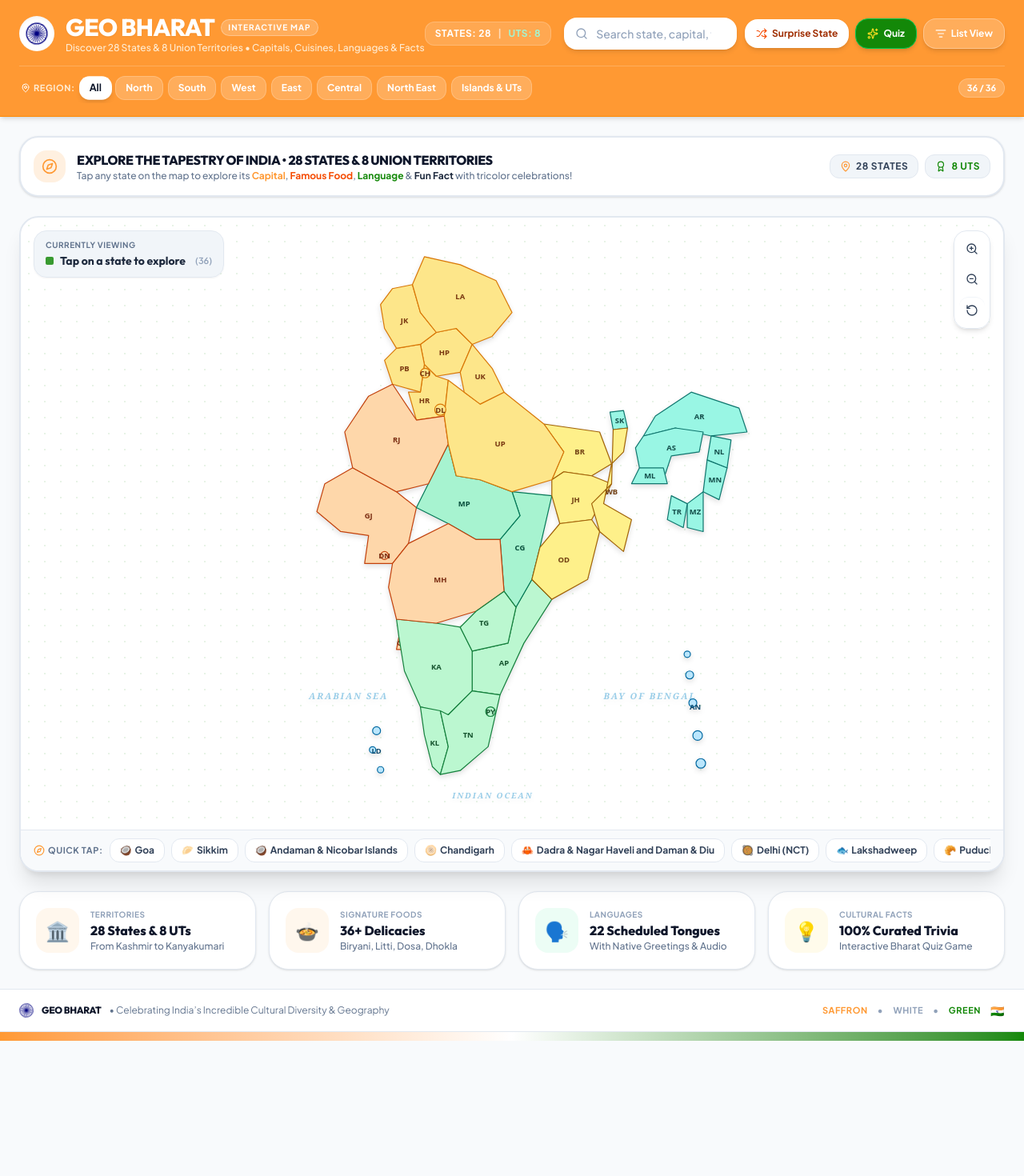
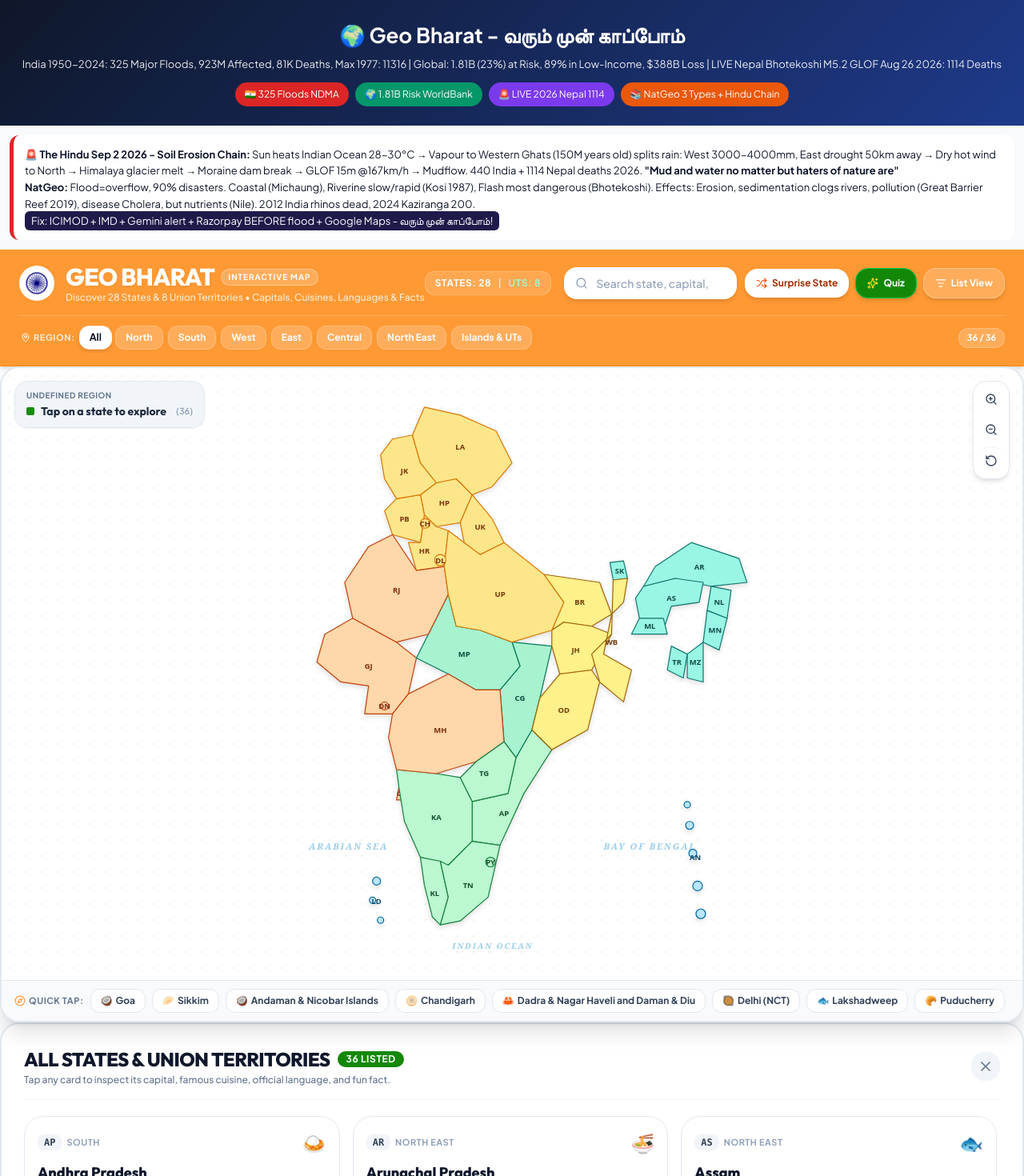
Before and after one commit to mahima-2423/geo-bharat, a React (Vite) app: page / in a window 1280 px wide. Shown: the top 1470 px of the page at 80% size. Before the commit the page ends 1301 px from the top, so only its background shows below. Built offline with nearby package versions, Linux system fonts and the light colour scheme.

Commit message:
Update App.tsx

```diff
--- a/src/App.tsx
+++ b/src/App.tsx
@@ -7,60 +7,20 @@
 import { StateGridDrawer } from './components/StateGridDrawer';
 import { QuizModal } from './components/QuizModal';
 import { triggerTricolorConfetti } from './utils/confetti';
-import { AshokaChakra, TricolorRibbon } from './components/TricolorDecorations';
-import { Sparkles, MapPin, Utensils, BookOpen, Compass, Award } from 'lucide-react';
 
 export default function App() {
   const [selectedState, setSelectedState] = useState<StateData | null>(null);
   const [selectedRegion, setSelectedRegion] = useState<Region>('All');
-  const [searchQuery, setSearchQuery] = useState<string>('');
-  const [isListOpen, setIsListOpen] = useState<boolean>(false);
-  const [isQuizOpen, setIsQuizOpen] = useState<boolean>(false);
+  const [searchQuery, setSearchQuery] = useState('');
+  const [isQuizOpen, setIsQuizOpen] = useState(false);
+  const [isListOpen, setIsListOpen] = useState(false);
 
-  // Filtered states based on region and search query
   const filteredStates = useMemo(() => {
-    return ALL_STATES_DATA.filter((state) => {
-      const matchesRegion =
-        selectedRegion === 'All' || state.region === selectedRegion;
-
-      const query = searchQuery.toLowerCase().trim();
-      if (!query) return matchesRegion;
-
-      const matchesSearch =
-        state.name.toLowerCase().includes(query) ||
-        state.capital.toLowerCase().includes(query) ||
-        state.famousFood.name.toLowerCase().includes(query) ||
-        state.primaryLanguage.toLowerCase().includes(query) ||
-        state.shortCode.toLowerCase().includes(query) ||
-        state.funFact.toLowerCase().includes(query);
-
-      return matchesRegion && matchesSearch;
-    });
+    let data = selectedRegion === 'All' ? ALL_STATES_DATA : ALL_STATES_DATA.filter(s => s.region === selectedRegion);
+    if (searchQuery) data = data.filter(s => s.name.toLowerCase().includes(searchQuery.toLowerCase()));
+    return data;
   }, [selectedRegion, searchQuery]);
 
-  // Handle selecting a state
-  const handleSelectState = (state: StateData) => {
-    setSelectedState(state);
-  };
-
-  // Next / Previous state navigation within the list
-  const handleSelectNextState = () => {
-    if (!selectedState) return;
-    const currentIndex = ALL_STATES_DATA.findIndex((s) => s.id === selectedState.id);
-    const nextIndex = (currentIndex + 1) % ALL_STATES_DATA.length;
-    setSelectedState(ALL_STATES_DATA[nextIndex]);
-    triggerTricolorConfetti(0.5, 0.4);
-  };
-
-  const handleSelectPrevState = () => {
-    if (!selectedState) return;
-    const currentIndex = ALL_STATES_DATA.findIndex((s) => s.id === selectedState.id);
-    const prevIndex = (currentIndex - 1 + ALL_STATES_DATA.length) % ALL_STATES_DATA.length;
-    setSelectedState(ALL_STATES_DATA[prevIndex]);
-    triggerTricolorConfetti(0.5, 0.4);
-  };
-
-  // Surprise / Random state picker
   const handleSurpriseMe = () => {
     const randomState = ALL_STATES_DATA[Math.floor(Math.random() * ALL_STATES_DATA.length)];
     setSelectedState(randomState);
@@ -68,8 +28,27 @@
   };
 
   return (
-    <div className="min-h-screen bg-slate-50 text-slate-900 flex flex-col font-['Plus_Jakarta_Sans',sans-serif]">
-      {/* App Header */}
+    <div className="min-h-screen bg-slate-50 text-slate-900 flex flex-col">
+
+      {/* === VARUM MUN KAAPOM - ELITE BANNER === */}
+      <div style={{background:'linear-gradient(135deg,#0f172a,#1e3a8a)',color:'white',padding:'24px 16px',textAlign:'center'}}>
+        <h1 style={{fontSize:'26px',fontWeight:800}}>🌍 Geo Bharat - வரும் முன் காப்போம்</h1>
+        <p style={{marginTop:'8px',fontSize:'13px',opacity:0.9}}>India 1950-2024: 325 Major Floods, 923M Affected, 81K Deaths, Max 1977: 11316 | Global: 1.81B (23%) at Risk, 89% in Low-Income, $388B Loss | LIVE Nepal Bhotekoshi M5.2 GLOF Aug 26 2026: 1114 Deaths</p>
+        <div style={{display:'flex',gap:'8px',justifyContent:'center',flexWrap:'wrap',marginTop:'12px'}}>
+          <span style={{background:'#dc2626',padding:'6px 12px',borderRadius:'20px',fontSize:'12px'}}>🇮🇳 325 Floods NDMA</span>
+          <span style={{background:'#059669',padding:'6px 12px',borderRadius:'20px',fontSize:'12px'}}>🌍 1.81B Risk WorldBank</span>
+          <span style={{background:'#7c3aed',padding:'6px 12px',borderRadius:'20px',fontSize:'12px'}}>🚨 LIVE 2026 Nepal 1114</span>
+          <span style={{background:'#ea580c',padding:'6px 12px',borderRadius:'20px',fontSize:'12px'}}>📚 NatGeo 3 Types + Hindu Chain</span>
+        </div>
+      </div>
+
+      <div style={{background:'white',margin:'12px',padding:'14px',borderRadius:'12px',borderLeft:'5px solid #dc2626',fontSize:'13px',lineHeight:'1.6'}}>
+        <b>🚨 The Hindu Sep 2 2026 - Soil Erosion Chain:</b> Sun heats Indian Ocean 28-30°C → Vapour to Western Ghats (150M years old) splits rain: West 3000-4000mm, East drought 50km away → Dry hot wind to North → Himalaya glacier melt → Moraine dam break → GLOF 15m @167km/h → Mudflow. 440 India + 1114 Nepal deaths 2026. <b>"Mud and water no matter but haters of nature are"</b> <br/>
+        <b>NatGeo:</b> Flood=overflow, 90% disasters. Coastal (Michaung), Riverine slow/rapid (Kosi 1987), Flash most dangerous (Bhotekoshi). Effects: Erosion, sedimentation clogs rivers, pollution (Great Barrier Reef 2019), disease Cholera, but nutrients (Nile). 2012 India rhinos dead, 2024 Kaziranga 200. <br/>
+        <span style={{background:'#1e1b4b',color:'white',padding:'4px 8px',borderRadius:'6px'}}>Fix: ICIMOD + IMD + Gemini alert + Razorpay BEFORE flood + Google Maps - வரும் முன் காப்போம்!</span>
+      </div>
+      {/* === END BANNER === */}
+
       <Header
         searchQuery={searchQuery}
         onSearchChange={setSearchQuery}
@@ -83,140 +62,13 @@
         filteredCount={filteredStates.length}
       />
 
-      {/* Main Content Area */}
-      <main className="flex-1 max-w-7xl w-full mx-auto px-4 sm:px-6 py-6 flex flex-col gap-6">
+      <div className="flex-1">
+        <IndiaMap states={filteredStates} onSelectState={setSelectedState} />
+      </div>
 
-        {/* Quick Informational Hero Pill (Clean & Polished) */}
-        <div className="flex flex-wrap items-center justify-between gap-3 bg-white p-4 rounded-3xl border-2 border-slate-200 shadow-sm">
-          <div className="flex items-center gap-3.5">
-            <div className="hidden sm:flex p-2.5 rounded-2xl bg-[#FF9933]/15 text-[#FF9933]">
-              <Compass className="w-5 h-5" />
-            </div>
-            <div>
-              <h2 className="text-base font-black text-slate-900 font-['Outfit'] uppercase tracking-tight">
-                Explore the Tapestry of India • 28 States & 8 Union Territories
-              </h2>
-              <p className="text-xs text-slate-500 font-medium">
-                Tap any state on the map to explore its <span className="font-bold text-[#FF9933]">Capital</span>, <span className="font-bold text-orange-600">Famous Food</span>, <span className="font-bold text-[#138808]">Language</span> & <span className="font-bold text-slate-800">Fun Fact</span> with tricolor celebrations!
-              </p>
-            </div>
-          </div>
-
-          <div className="flex items-center gap-2 text-xs font-black uppercase tracking-wider">
-            <div className="flex items-center gap-1.5 px-3 py-1.5 rounded-xl bg-slate-100 border border-slate-200 text-slate-700">
-              <MapPin className="w-3.5 h-3.5 text-[#FF9933]" />
-              <span>28 States</span>
-            </div>
-            <div className="flex items-center gap-1.5 px-3 py-1.5 rounded-xl bg-slate-100 border border-slate-200 text-[#138808]">
-              <Award className="w-3.5 h-3.5 text-[#138808]" />
-              <span>8 UTs</span>
-            </div>
-          </div>
-        </div>
-
-        {/* View Layout: Grid List or Interactive SVG Map */}
-        <div className="w-full flex-1">
-          {isListOpen ? (
-            <StateGridDrawer
-              states={filteredStates}
-              onSelectState={handleSelectState}
-              onClose={() => setIsListOpen(false)}
-            />
-          ) : (
-            <IndiaMap
-              states={filteredStates}
-              selectedStateId={selectedState?.id || null}
-              selectedRegion={selectedRegion}
-              onSelectState={handleSelectState}
-              searchQuery={searchQuery}
-            />
-          )}
-        </div>
-
-        {/* Informative Stats & Cultural Diversity Cards (Professional Polish) */}
-        <div className="grid grid-cols-1 sm:grid-cols-2 lg:grid-cols-4 gap-4">
-          <div className="p-5 rounded-3xl bg-white border border-slate-200 shadow-sm flex items-center gap-3.5 hover:border-slate-300 transition-colors">
-            <div className="p-3 rounded-2xl bg-orange-50 text-[#FF9933] text-2xl">
-              🏛️
-            </div>
-            <div>
-              <p className="text-[10px] font-black uppercase tracking-wider text-slate-400">Territories</p>
-              <p className="text-base font-black text-slate-900 font-['Outfit']">28 States & 8 UTs</p>
-              <p className="text-xs text-slate-500 font-medium">From Kashmir to Kanyakumari</p>
-            </div>
-          </div>
-
-          <div className="p-5 rounded-3xl bg-white border border-slate-200 shadow-sm flex items-center gap-3.5 hover:border-slate-300 transition-colors">
-            <div className="p-3 rounded-2xl bg-orange-50 text-[#FF9933] text-2xl">
-              🍲
-            </div>
-            <div>
-              <p className="text-[10px] font-black uppercase tracking-wider text-slate-400">Signature Foods</p>
-              <p className="text-base font-black text-slate-900 font-['Outfit']">36+ Delicacies</p>
-              <p className="text-xs text-slate-500 font-medium">Biryani, Litti, Dosa, Dhokla</p>
-            </div>
-          </div>
-
-          <div className="p-5 rounded-3xl bg-white border border-slate-200 shadow-sm flex items-center gap-3.5 hover:border-slate-300 transition-colors">
-            <div className="p-3 rounded-2xl bg-emerald-50 text-[#138808] text-2xl">
-              🗣️
-            </div>
-            <div>
-              <p className="text-[10px] font-black uppercase tracking-wider text-slate-400">Languages</p>
-              <p className="text-base font-black text-slate-900 font-['Outfit']">22 Scheduled Tongues</p>
-              <p className="text-xs text-slate-500 font-medium">With Native Greetings & Audio</p>
-            </div>
-          </div>
-
-          <div className="p-5 rounded-3xl bg-white border border-slate-200 shadow-sm flex items-center gap-3.5 hover:border-slate-300 transition-colors">
-            <div className="p-3 rounded-2xl bg-amber-50 text-[#FF9933] text-2xl">
-              💡
-            </div>
-            <div>
-              <p className="text-[10px] font-black uppercase tracking-wider text-slate-400">Cultural Facts</p>
-              <p className="text-base font-black text-slate-900 font-['Outfit']">100% Curated Trivia</p>
-              <p className="text-xs text-slate-500 font-medium">Interactive Bharat Quiz Game</p>
-            </div>
-          </div>
-        </div>
-
-      </main>
-
-      {/* Footer */}
-      <footer className="mt-auto bg-white border-t border-slate-200 py-4 px-6 text-center text-xs text-slate-500">
-        <div className="max-w-7xl mx-auto flex flex-col sm:flex-row items-center justify-between gap-3">
-          <div className="flex items-center gap-2.5">
-            <AshokaChakra size={18} className="text-[#000080]" />
-            <span className="font-black text-slate-900 uppercase tracking-tight font-['Outfit']">Geo Bharat</span>
-            <span>• Celebrating India’s Incredible Cultural Diversity & Geography</span>
-          </div>
-          <div className="flex items-center gap-3 text-slate-400 font-bold uppercase tracking-wider text-[11px]">
-            <span className="text-[#FF9933]">Saffron</span>
-            <span>•</span>
-            <span className="text-slate-400">White</span>
-            <span>•</span>
-            <span className="text-[#138808]">Green</span>
-            <span className="text-sm">🇮🇳</span>
-          </div>
-        </div>
-      </footer>
-
-      {/* Bottom Tricolor Accent Bar */}
-      <div className="h-3 bg-gradient-to-r from-[#FF9933] via-white to-[#138808] shrink-0 border-t border-slate-200" />
-
-      {/* State Detail Modal (On Tap) */}
-      <StateModal
-        state={selectedState}
-        onClose={() => setSelectedState(null)}
-        onSelectNext={handleSelectNextState}
-        onSelectPrev={handleSelectPrevState}
-      />
-
-      {/* Bharat Quiz Modal */}
-      <QuizModal
-        isOpen={isQuizOpen}
-        onClose={() => setIsQuizOpen(false)}
-      />
+      {selectedState && <StateModal state={selectedState} onClose={() => setSelectedState(null)} />}
+      <StateGridDrawer states={filteredStates} onSelect={setSelectedState} isOpen={isListOpen} onClose={() => setIsListOpen(false)} />
+      {isQuizOpen && <QuizModal onClose={() => setIsQuizOpen(false)} />}
     </div>
   );
 }
```
